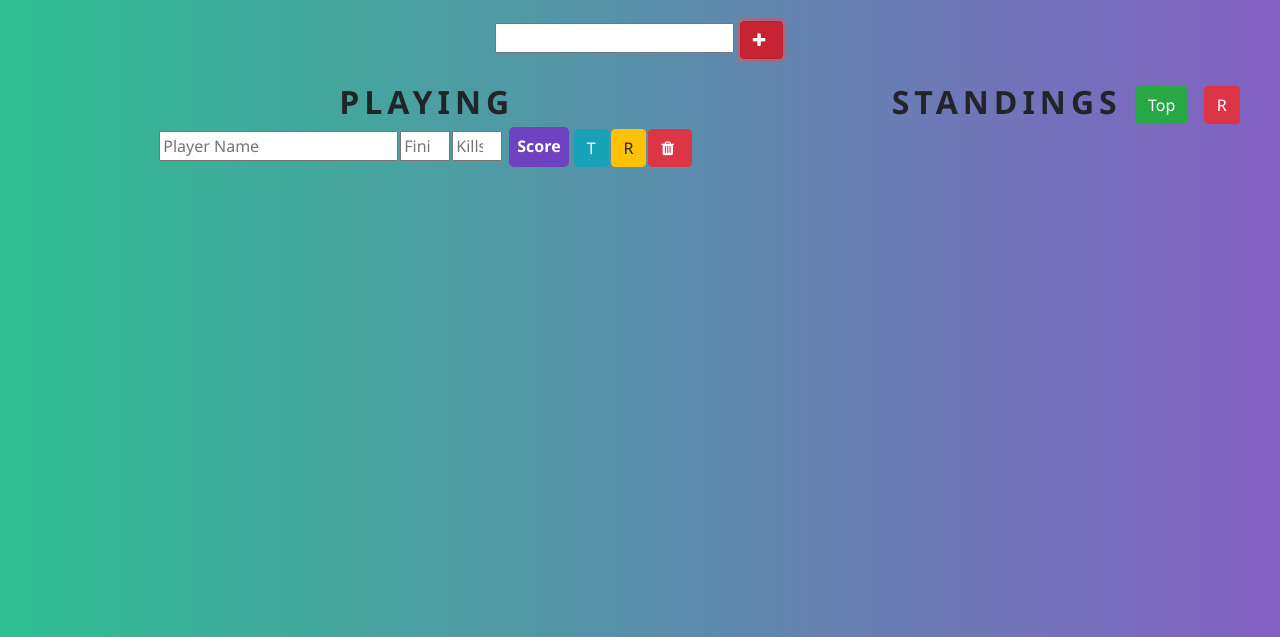
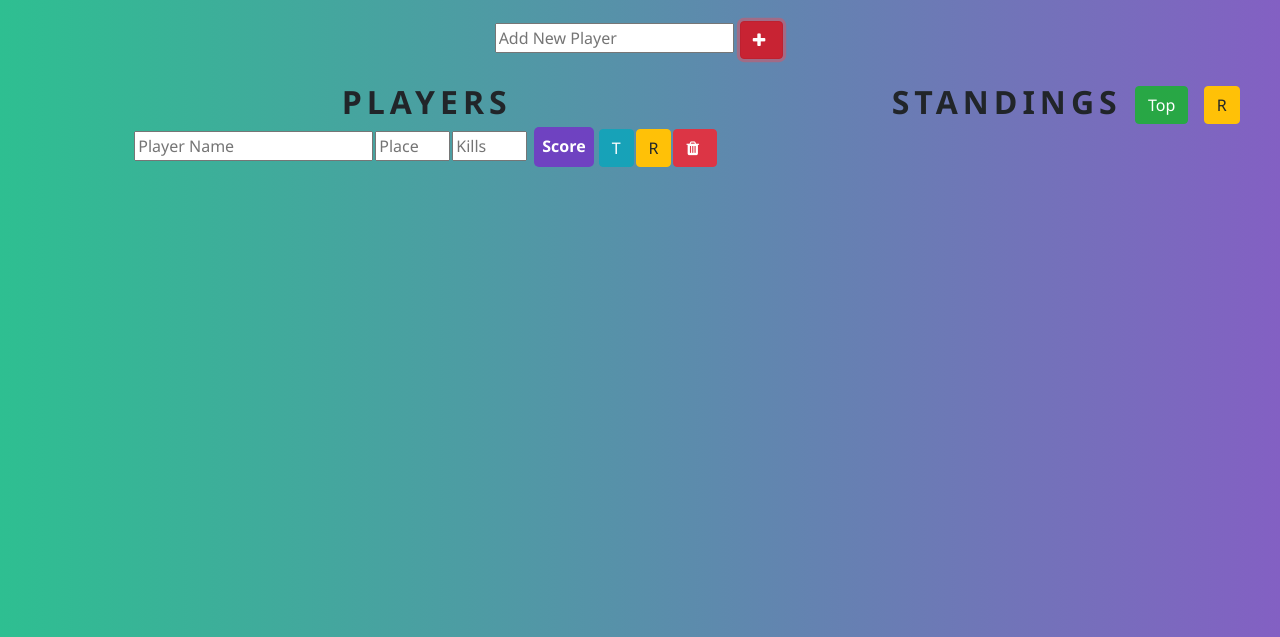
Before and after one commit to igrach123/fortnite, a website: page index.html in a window 1280 px wide. Both pictures are taken after a click on the button 761 px from the left and 202 px from the top of the page. Shown: the part 163-800 px from the top of the page. Drawn offline with nearby package versions, Linux system fonts and the light colour scheme.

Commit message:
REORDER ul standings not working how it should be

```diff
--- a/index.html
+++ b/index.html
@@ -22,7 +22,7 @@
   <br>
 
   <div class="container text-center">
-    <input type="text" class="input-player-name" id="input-value"> <button type="submit"
+    <input type="text" class="input-player-name" id="input-value" placeholder="Add New Player"> <button type="submit"
       class="btn btn-danger addPlayerBtn"> <span class="fa fa-plus"></span> </button>
   </div>
   <br>
@@ -33,7 +33,7 @@
 
       <div class="col-sm-8">
         <h5 class="text-center">
-          PLAYING
+          PLAYERS
         </h5>
         <ul class="list-unstyled player-list text-center" id="player-list">
         </ul>
@@ -42,7 +42,7 @@
         <h5 class="text-center">
           STANDINGS <button name="best" id="filter-button" class="filter btn btn-success">Top
           </button>
-          <button name="reset-st" id="st-reset-button" class="filter btn btn-danger">R
+          <button name="reset-st" id="st-reset-button" class="filter btn btn-warning">R
           </button>
         </h5>
         <ul id="player-standings" class="list-unstyled text-center">
--- a/js/main.js
+++ b/js/main.js
@@ -36,12 +36,12 @@ document.addEventListener('keyup', function (e) {
     const playerInputName = document.createElement('input');
     playerInputName.setAttribute('type', 'text');
     playerInputName.value = inputValue;
-    playerInputName.placeholder = "Player Name"
+    playerInputName.placeholder = "Player Name";
     playerInputName.classList.add('playername');
     newplayerListItem.appendChild(playerInputName);
     //playerINputPlace
     const playerInputPlace = document.createElement('input');
-    playerInputPlace.placeholder = "Finished Place";
+    playerInputPlace.placeholder = "Place";
     playerInputPlace.setAttribute('type', 'number');
     playerInputPlace.classList.add('playerplace');
     newplayerListItem.appendChild(playerInputPlace);
@@ -107,7 +107,7 @@ function addPlayer(event) {
   newplayerListItem.appendChild(playerInputName);
   //playerINputPlace
   const playerInputPlace = document.createElement('input');
-  playerInputPlace.placeholder = "Finished Place";
+  playerInputPlace.placeholder = "Place";
   playerInputPlace.setAttribute('type', 'number');
   playerInputPlace.classList.add('playerplace');
   newplayerListItem.appendChild(playerInputPlace);
@@ -216,12 +216,7 @@ function deletePlayer(e) {
 
 
   }
-  if (item.classList[0] === "fa-times-circle") {
-    console.log('item');
-    // const removeParent = item.parentElement;
-    // removeParent.remove();
 
-  }
 
 }
 
@@ -248,8 +243,9 @@ function filterScore(e) {
 
     // Sort the lis in descending order
     lis.sort(function (a, b) {
-      return parseInt(b.childNodes[0].data, 10) -
-        parseInt(a.childNodes[0].data, 10);
+      // return parseInt(b.childNodes[0].data, 10) -
+      //   parseInt(a.childNodes[0].data, 10);
+      return b-a
     });
 
     // Add them into the ul in order
--- a/scss/style.scss
+++ b/scss/style.scss
@@ -8,12 +8,19 @@ h1 {
   margin-bottom: 0;
 }
 body {
-  background: #8360c3;  /* fallback for old browsers */
-  background: -webkit-linear-gradient(to right, #2ebf91, #8360c3);  /* Chrome 10-25, Safari 5.1-6 */
-  background: linear-gradient(to right, #2ebf91, #8360c3); /* W3C, IE 10+/ Edge, Firefox 16+, Chrome 26+, Opera 12+, Safari 7+ */
+  background: #8360c3; /* fallback for old browsers */
+  background: -webkit-linear-gradient(
+    to right,
+    #2ebf91,
+    #8360c3
+  ); /* Chrome 10-25, Safari 5.1-6 */
+  background: linear-gradient(
+    to right,
+    #2ebf91,
+    #8360c3
+  ); /* W3C, IE 10+/ Edge, Firefox 16+, Chrome 26+, Opera 12+, Safari 7+ */
 
-  font-family:'Segoe UI', Tahoma, Geneva, Verdana, sans-serif;
-
+  font-family: "Segoe UI", Tahoma, Geneva, Verdana, sans-serif;
 }
 span {
   margin-right: 5px;
@@ -23,8 +30,7 @@ input,
 button {
   margin-right: 2px;
 }
-input{
-
+input {
   text-shadow: none;
 }
 li {
@@ -61,13 +67,12 @@ select {
   margin: 4px;
 }
 
-h5{
+h5 {
   font-weight: bold;
   letter-spacing: 5px;
   font-size: 2rem;
-
 }
-.playertotal{
+.playertotal {
   margin-right: 5px;
   margin-left: 5px;
   background-color: $purple;
@@ -78,23 +83,23 @@ h5{
   width: 75px;
   padding-bottom: 10px;
 }
-input.playerplace{
-  width: 50px;
+input.playerplace {
+  width: 75px;
 }
-input.playerkills{
-  width: 50px;
+input.playerkills {
+  width: 75px;
 }
-.score-span{
+.score-span {
   font-size: 2.3rem;
   font-weight: 900;
   color: lightgray;
   text-align: left;
-  text-shadow:0 19px 38px rgba(0,0,0,0.30), 0 15px 12px rgba(0,0,0,0.22);;
+  text-shadow: 0 19px 38px rgba(0, 0, 0, 0.3), 0 15px 12px rgba(0, 0, 0, 0.22);
 }
-.name-span{
+.name-span {
   font-size: 1.4rem;
   font-weight: 700;
-  color:#2ebf91;
+  color: #2ebf91;
   text-transform: uppercase;
   text-align: right;
 }
```
Also changed, not shown: css/style.min.css, 1 other file.
